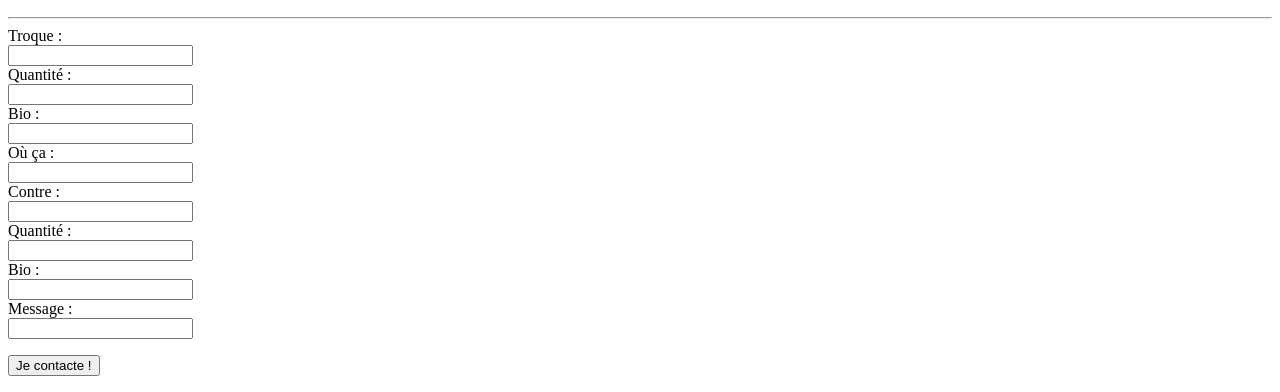
After one commit to severine31/trocTaCarotte, a Symfony app: template templates/show.html.twig in a window 1280 px wide. The commit adds this page. Shown: the part 1625-2017 px from the top of the page. Run offline with Twig, Linux system fonts and the light colour scheme; the template is opened without the code that fills it, so the values that code supplies are empty; some libraries are stand-ins or nearby versions.

Commit message:
Add form form show

```diff
--- a/templates/_listingTable.html.twig
+++ b/templates/_listingTable.html.twig
@@ -13,7 +13,7 @@
                 <span>Publiée le {{ vars[11].Date }}</span>
             </div>
             <div class="row justify-content-around icone">
-                <a class="nav-link" href="#">
+                <a class="nav-link" href="{{ path('troc.show', {'id': vars[12].id }) }}">
                     <svg class="bi bi-info-circle" width="2em" height="2em" viewBox="0 0 16 16" fill="#434343" xmlns="http://www.w3.org/2000/svg">
                         <path fill-rule="evenodd" d="M8 15A7 7 0 1 0 8 1a7 7 0 0 0 0 14zm0 1A8 8 0 1 0 8 0a8 8 0 0 0 0 16z"/>
                         <path d="M8.93 6.588l-2.29.287-.082.38.45.083c.294.07.352.176.288.469l-.738 3.468c-.194.897.105 1.319.808 1.319.545 0 1.178-.252 1.465-.598l.088-.416c-.2.176-.492.246-.686.246-.275 0-.375-.193-.304-.533L8.93 6.588z"/>
--- a/templates/home.html.twig
+++ b/templates/home.html.twig
@@ -22,7 +22,7 @@
             <tbody>
                 {% for annonce in annonces %}
                     {%  set dateAnnonce = annonce.Date | date("d/m/Y") %}
-                    {% set vars = [{'carotte': annonce.CarotteATroquer }, {'Quantity': annonce.Quantity }, {'Unity': annonce.Unite }, {'Bio': annonce.Bio }, {'Image': annonce.CarotteATroquer.image }, {'Ville': annonce.ville }, {'contreCarotte': annonce.ContreCarotte }, {'contreQuantity': annonce.ContreQuantite }, {'contreUnity': annonce.ContreUnite}, {'contreBio': annonce.ContreBio }, {'ContreImage': annonce.ContreCarotte.image }, {'Date': dateAnnonce }] %}
+                    {% set vars = [{'carotte': annonce.CarotteATroquer }, {'Quantity': annonce.Quantity }, {'Unity': annonce.Unite }, {'Bio': annonce.Bio }, {'Image': annonce.CarotteATroquer.image }, {'Ville': annonce.ville }, {'contreCarotte': annonce.ContreCarotte }, {'contreQuantity': annonce.ContreQuantite }, {'contreUnity': annonce.ContreUnite}, {'contreBio': annonce.ContreBio }, {'ContreImage': annonce.ContreCarotte.image }, {'Date': dateAnnonce },{'id': annonce.id }] %}
                     {% include '_listingTable.html.twig' with vars %}
                 {% endfor %}
             </tbody>
--- /dev/null
+++ b/templates/show.html.twig
@@ -0,0 +1,106 @@
+
+
+
+{% extends 'base.html.twig'%}
+
+{% block title 'Détail du troc' %}
+{% block body %}
+    <div class="container">
+        <div class="row justify-content-md-center">
+            <div class="boxForm create mt-3">
+                <div class="container flexRow pb-0">
+                    <div class="headerCreate">
+                        <img class="imgFormCreate" src={{asset('build/image/personnage/' ~ annonce.user.image )}} style=width:100%/>
+                        <label class="formHeader" for="">Troc proposé par {{ annonce.user.prenom }}</label>
+                    </div>
+                    <div class="trocSummary">
+                        <ul class="flexRow">
+                            <li><img class="imgFormCreateSummary" src={{asset('build/image/legume/' ~ annonce.CarotteATroquer.image )}} style=width:100%/> </li>
+                            <li><img class="imgFormCreateSummary" src={{asset('build/image/autre/correspondance.png')}} style=width:100%/> </li>
+                            <li><img class="imgFormCreateSummary" src={{asset('build/image/legume/' ~ annonce.ContreCarotte.image )}} style=width:100%/> </li>
+                        </ul>
+                    </div>
+                </div>
+
+                <hr class="rounded"></hr>
+                <div class="container flexRow mt-4 pb-0">
+                    <div class="col-6 boxShow">
+                        <div class="row">
+                            <div class="col-4">
+                                <label for="mon_annonce_CarotteATroquer" class="col labelCarotteForm noPadding">Troque :</label>
+                            </div>
+                            <div class="col-8">
+                                <input readonly class="form-control-plaintext form-control-sm important" value="{{ annonce.CarotteATroquer.nom }}"</input>
+                            </div>
+                        </div>
+                        <div class="row">
+                            <div class="col-4">
+                                <label for="mon_annonce_Quantity" class="col noPadding labelCarotteForm">Quantité :</label>
+                            </div>
+                            <div class="col-8">
+                                <input readonly class="form-control-plaintext form-control-sm" value="{{ annonce.Quantity}} {{ annonce.Unite }}"</input>
+                            </div>
+                        </div>
+                        <div class="row">
+                            <div class="col-4">
+                                <label for="contreCarotte" class="col labelCarotteForm noPadding">Bio :</label>
+                            </div>
+                            <div class="col-8">
+                                <input readonly class="form-control-plaintext form-control-sm noPadding" value="{{ annonce.Bio }}"</input>
+                            </div>
+                        </div>
+                        <div class="row mt-5">
+                            <div class="col-4">
+                                <label for="contreCarotte" class="col labelCarotteForm noPadding">Où ça :</label>
+                            </div>
+                            <div class="col-8">
+                                <input readonly class="form-control-plaintext form-control-sm noPadding important" id="contreCarotte" value="{{ annonce.ville }}"</input>
+                            </div>
+                        </div>
+                    </div>
+                    <div class="col-6">
+                        <div class="row">
+                            <div class="col-4">
+                                <label for="mon_annonce_ContreCarotte" class="col labelCarotteForm noPadding">Contre :</label>
+                            </div>
+                            <div class="col-8">
+                                <input readonly class="form-control-plaintext form-control-sm noPadding important" value="{{ annonce.ContreCarotte }}"</input>
+                            </div>
+                        </div>
+                        <div class="row">
+                            <div class="col-4">
+                                <label for="contreCarotte" class="col labelCarotteForm noPadding">Quantité :</label>
+                            </div>
+                            <div class="col-8">
+                                <input readonly class="form-control-plaintext form-control-sm" value="{{ annonce.ContreQuantite }} {{ annonce.ContreUnite }}"</input>
+                            </div>
+                        </div>
+                        <div class="row">
+                            <div class="col-4">
+                                <label for="contreCarotte" class="col labelCarotteForm noPadding">Bio :</label>
+                            </div>
+                            <div class="col-8">
+                                <input readonly class="form-control-plaintext form-control-sm noPadding" value="{{ annonce.ContreBio }}"</input>
+                            </div>
+                        </div>
+                    </div>
+                </div>
+                <div class="container mt-4 pb-0">
+                    <div class="row">
+                        <div class="col-4">
+                            <label for="contreCarotte" class="col labelCarotteForm noPadding">Message :</label>
+                        </div>
+                    </div>
+                    <div class="row">
+                         <input readonly class="form-control-plaintext form-control-sm" value="{{ annonce.Description }}"></input>
+                    </div>
+                </div>
+                    <div class="row justify-content-md-center">
+                        <p>
+                            <input type="submit" class="btn btn-primary BtnValid mt-3" value="Je contacte !"/>
+                        </p>
+                    </div>
+            </div>
+        </div>
+    </div>
+{% endblock %}
```
Also changed, not shown: assets/css/app.css (+9 -0 lines), src/Controller/homeController.php (+11 -0 lines).
